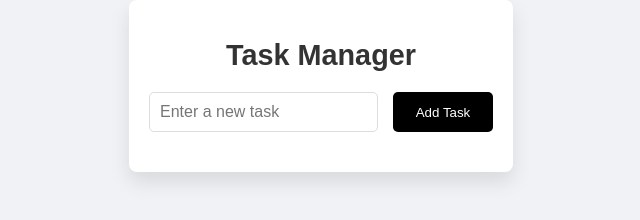
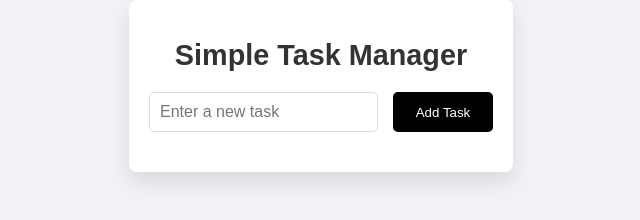
Before and after one commit to ph0cx/ph0cx, a plain HTML site: page TaskMgr.html in a window 1280 px wide. Shown: the whole page, without its empty margins (319-959 px from the left). Drawn offline with nearby package versions, Linux system fonts and the light colour scheme.

Commit message:
Update and rename index.html to TaskMgr.html

```diff
--- a/index.html
+++ b/TaskMgr.html
@@ -147,7 +147,7 @@
 <body>
   <div id="app">
     <div class="container">
-      <h1>Task Manager</h1>
+      <h1>Simple Task Manager</h1>
 
       <div class="task-input">
         <input v-model="newTask" @keyup.enter="addTask" type="text" placeholder="Enter a new task">
```
